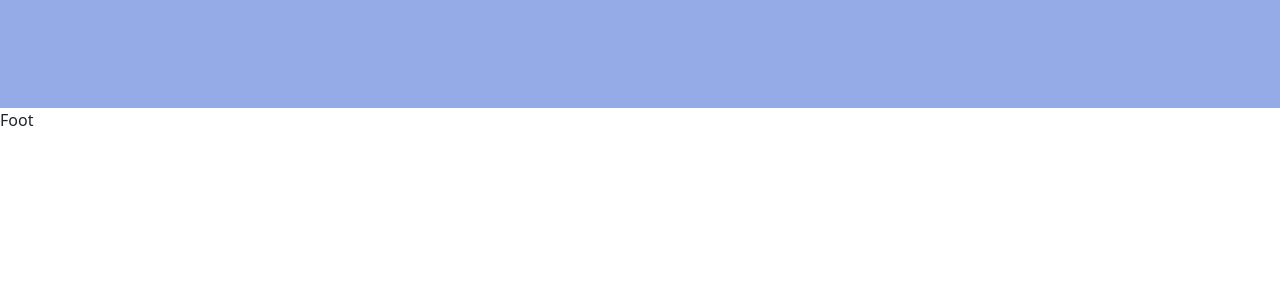
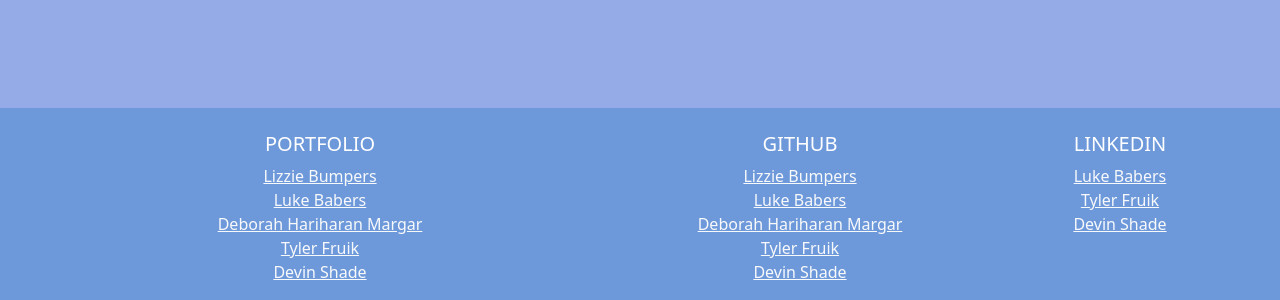
Before and after one commit to devinshade/lovestruck, a React (Vite) app in the folder client/: page / in a window 1280 px wide. Shown: the part 676-976 px from the top of the page. Before the commit the page ends 808 px from the top, so only its background shows below. Built offline with nearby package versions, Linux system fonts and the light colour scheme.

Commit message:
footer styling

```diff
--- a/client/src/components/Foot.css
+++ b/client/src/components/Foot.css
@@ -1,3 +1,13 @@
 footer {
-  height: 2vh;
+  background-color: var(--blue2);
+  color: white;
 }
+
+h5 {
+  background-color: var(--blue2);
+}
+
+a:hover {
+  color: hotpink;
+  text-decoration: none;
+}
--- a/client/src/components/Foot.jsx
+++ b/client/src/components/Foot.jsx
@@ -1,9 +1,46 @@
-import React from 'react'
+import React from "react"
+import './Foot.css';
 
-const Foot = () => {
-  return (
-    <footer>Foot</footer>
-  )
-}
+const Footer = () => <footer className="page-footer font-small blue pt-4">
+    <div className="container-fluid text-center text-md-left">
+        <div className="row">
+            <div className="col-md-6 mt-md-0 mt-3">
+                <h5 className="text-uppercase">Portfolio</h5>
+                <ul className="list-unstyled">
+                    <li><a href="" class="link-light">Lizzie Bumpers</a></li>
+                    <li><a href="" class="link-light">Luke Babers</a></li>
+                    <li><a href="" class="link-light">Deborah Hariharan Margar</a></li>
+                    <li><a href="" class="link-light">Tyler Fruik</a></li>
+                    <li><a href="" class="link-light">Devin Shade</a></li>
+                </ul>
+            </div>
 
-export default Foot;
+            <hr className="clearfix w-100 d-md-none pb-0"/>
+
+            <div className="col-md-3 mb-md-0 mb-3">
+                <h5 className="text-uppercase">GitHub</h5>
+                <ul className="list-unstyled">
+                    <li><a href="https://github.com/laude-noctis" class="link-light">Lizzie Bumpers</a></li>
+                    <li><a href="https://github.com/Luwylbab" class="link-light">Luke Babers</a></li>
+                    <li><a href="https://github.com/deboh12" class="link-light">Deborah Hariharan Margar</a></li>
+                    <li><a href="https://github.com/tylerFruik" class="link-light">Tyler Fruik</a></li>
+                    <li><a href="https://github.com/devinshade" class="link-light">Devin Shade</a></li>
+                </ul>
+            </div>
+
+            <div className="col-md-3 mb-md-0 mb-3">
+                <h5 className="text-uppercase">LinkedIn</h5>
+                <ul className="list-unstyled ">
+                    {/* <li><a href="" class="link-light">Lizzie Bumpers</a></li> */}
+                    <li><a href="https://www.linkedin.com/in/lucas-babers-1aa0862ab/" class="link-light">Luke Babers</a></li>
+                    {/* <li><a href="" class="link-light">Deborah Hariharan Margar</a></li> */}
+                    <li><a href="https://www.linkedin.com/in/tyler-fruik/" class="link-light">Tyler Fruik</a></li>
+                    <li><a href="https://www.linkedin.com/in/devin-shade-649640231/" class="link-light">Devin Shade</a></li>
+                </ul>
+            </div>
+        </div>
+    </div>
+
+</footer>
+
+export default Footer
--- a/client/src/pages/Events/Events.jsx
+++ b/client/src/pages/Events/Events.jsx
@@ -3,8 +3,9 @@ import React from 'react'
 import Form from '../../components/eventForm/eventForm';
 
 const Events = () => {
-  return (<section className='fullPage'>
-    <Form />
+  return (
+    <section className='fullPage'>
+      <Form />
     </section>)
 }
 
```
Also changed, not shown: client/src/pages/Home/Home.jsx (+5 -5 lines).
